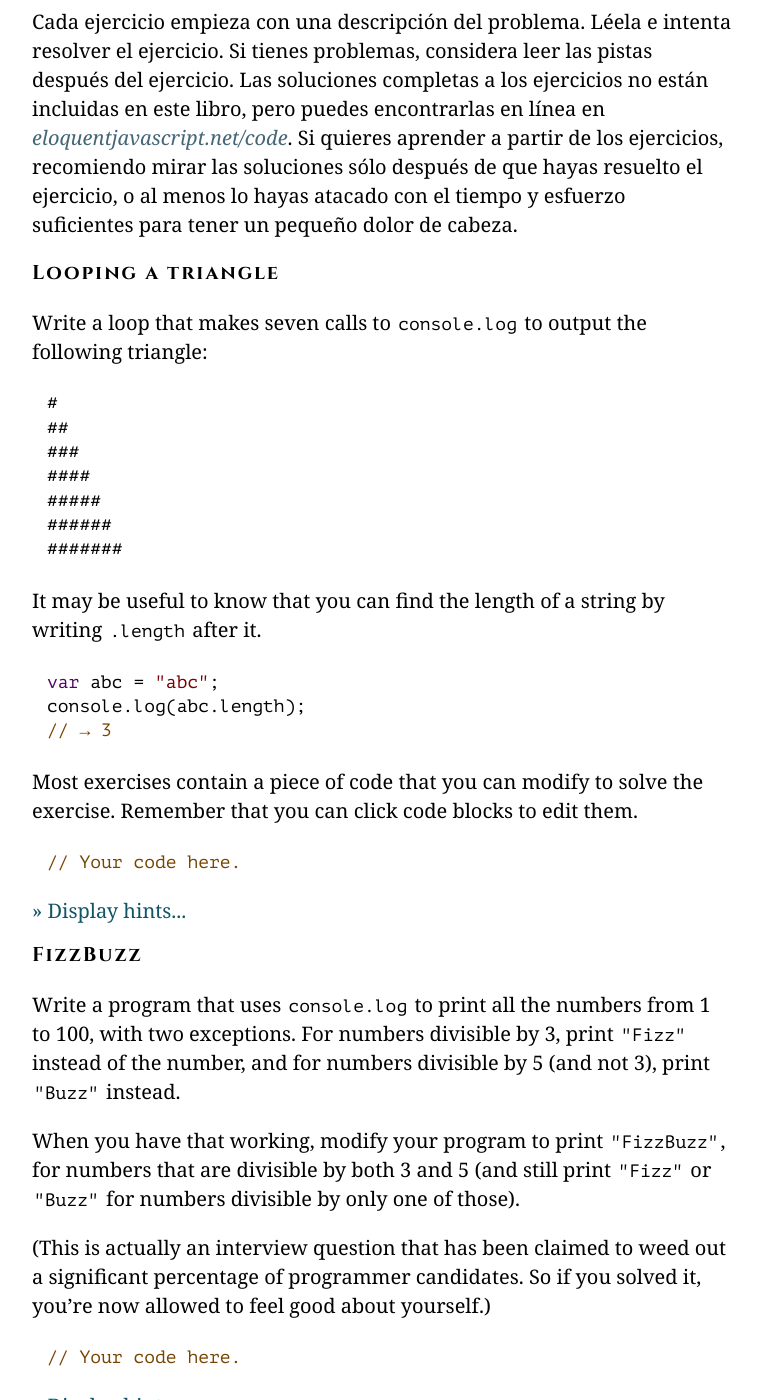
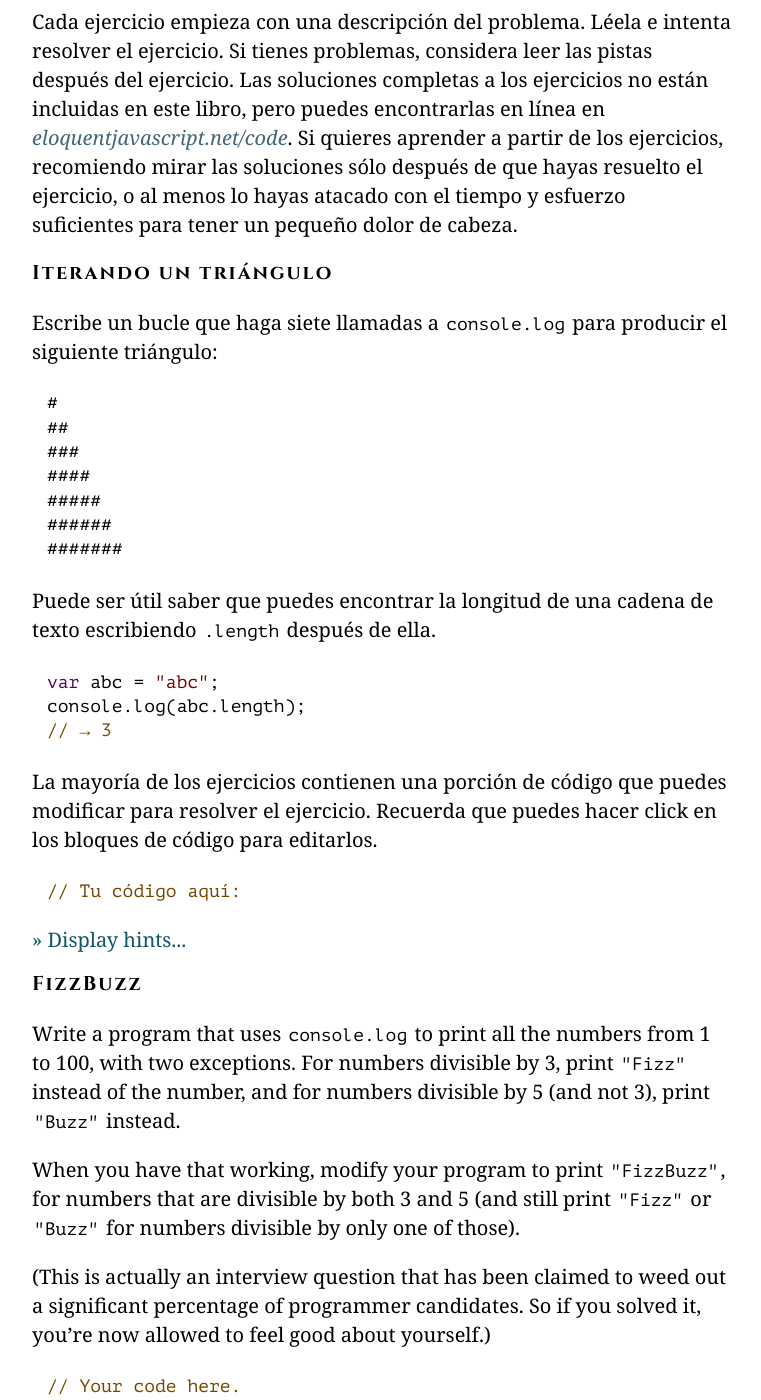
Before and after one commit to hectorip/Eloquent-JavaScript-ES-online, a Jekyll site: the page chapters/02_program_structure.html, which Jekyll copies as it is, in a window 1280 px wide and 1400 px high, scrolled down 19559 px. Shown: the whole window, without its empty margins (258-1019 px from the left). Built offline with Jekyll 4.4.1, drawn with Linux system fonts in a browser that asks for light colours; nearby versions of some CDN libraries; library files that are not in the unit come from our copies.

Commit message:
Ejercicio triángulo

```diff
--- a/chapters/02_program_structure.html
+++ b/chapters/02_program_structure.html
@@ -626,9 +626,9 @@ Si quieres aprender a partir de los ejercicios, recomiendo mirar las soluciones
 sólo después de que hayas resuelto el ejercicio, o al menos lo hayas
 atacado con el tiempo y esfuerzo suficientes para tener un pequeño dolor
 de cabeza.</p>
-<h3><a class=h_ident id="h_umoXp9u0e7" href="#h_umoXp9u0e7"></a>Looping a triangle</h3>
-<p><a class=p_ident id="p_pP646YLlGy" href="#p_pP646YLlGy"></a>Write a loop that makes seven calls to
-<code>console.log</code> to output the following triangle:</p>
+<h3><a class=h_ident id="h_CzexJEVbnm" href="#h_CzexJEVbnm"></a>Iterando un triángulo</h3>
+<p><a class=p_ident id="p_nyPSDpu43Y" href="#p_nyPSDpu43Y"></a>Escribe un bucle que haga siete
+llamadas a <code>console.log</code> para producir el siguiente triángulo:</p>
 <pre>#
 ##
 ###
@@ -636,14 +636,15 @@ de cabeza.</p>
 #####
 ######
 #######</pre>
-<p><a class=p_ident id="p_hwij+BD/vz" href="#p_hwij+BD/vz"></a>It may be useful to know that you can find the length of a string by
-writing <code>.length</code> after it.</p>
+<p><a class=p_ident id="p_HnTbcF9d+w" href="#p_HnTbcF9d+w"></a>Puede ser útil saber que puedes encontrar la longitud de una cadena
+de texto escribiendo <code>.length</code> después de ella.</p>
 <pre data-language="javascript" class="snippet cm-s-default"><a class=c_ident id="c_UHjV4GXoBw" href="#c_UHjV4GXoBw"></a><span class="cm-keyword">var</span> <span class="cm-variable">abc</span> <span class="cm-operator">=</span> <span class="cm-string">"abc"</span>;
 <span class="cm-variable">console</span>.<span class="cm-property">log</span>(<span class="cm-variable">abc</span>.<span class="cm-property">length</span>);
 <span class="cm-comment">// → 3</span></pre>
-<p><a class=p_ident id="p_hzLkQ7lBb5" href="#p_hzLkQ7lBb5"></a>Most exercises contain a piece of code that you can modify to solve
-the exercise. Remember that you can click code blocks to edit them.</p>
-<pre data-language="javascript" class="snippet cm-s-default"><a class=c_ident id="c_CfkOp8tkUe" href="#c_CfkOp8tkUe"></a><span class="cm-comment">// Your code here.</span></pre>
+<p><a class=p_ident id="p_ssg9S6jLc4" href="#p_ssg9S6jLc4"></a>La mayoría de los ejercicios contienen una porción de código
+que puedes modificar para resolver el ejercicio. Recuerda que puedes hacer
+click en los bloques de código para editarlos.</p>
+<pre data-language="javascript" class="snippet cm-s-default"><a class=c_ident id="c_1aVBi0Qp/v" href="#c_1aVBi0Qp/v"></a><span class="cm-comment">// Tu código aquí:</span></pre>
 <div class=solution><div class=solution-text>
 <p><a class=p_ident id="p_4G9czVhC4S" href="#p_4G9czVhC4S"></a>You can start with a program that simply
 prints out the numbers 1 to 7, which you can derive by making a few
--- /dev/null
+++ b/chapters/code/solutions/02_1_iterando_un_tringulo.js
@@ -0,0 +1,2 @@
+for (var line = "#"; line.length < 8; line += "#")
+  console.log(line);
--- a/chapters/js/chapter_info.js
+++ b/chapters/js/chapter_info.js
@@ -1,4 +1,4 @@
-02_1_looping_a_triangle.js
+02_1_iterando_un_tringulo.js
 02_2_fizzbuzz.js
 02_3_chess_board.js
 03_1_mnimo.js
```
